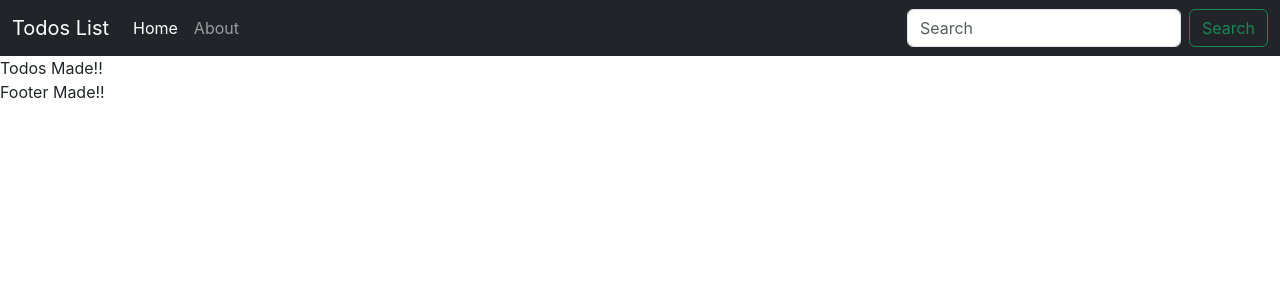
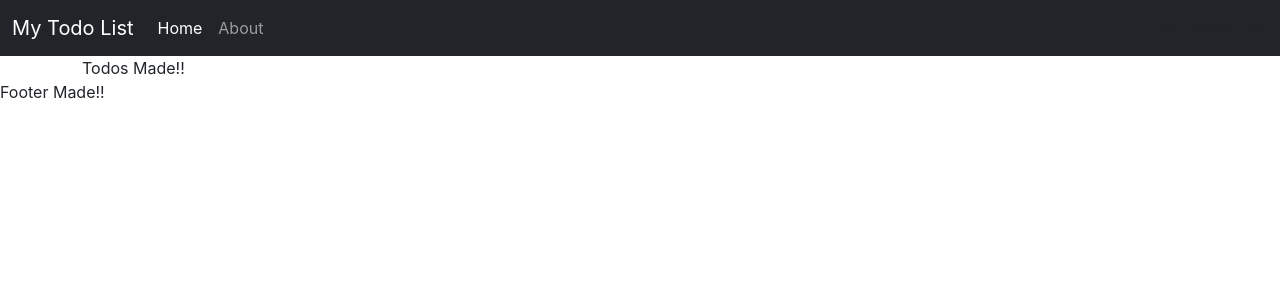
Before and after one commit to siddharth-singh-bhadouria/Starting-React, a React (Create React App) app: page / in a window 1280 px wide. Shown: the top 300 px of the page. Built offline with nearby package versions, Linux system fonts and the light colour scheme.

Commit message:
Changes in header file to make it robust for debugging

```diff
--- a/src/App.js
+++ b/src/App.js
@@ -1,4 +1,3 @@
-import logo from './logo.svg';
 import './App.css';
 import Header from './MyComponents/header';
 import { Footer } from './MyComponents/footer';
@@ -7,7 +6,7 @@
 function App() {
   return (
     <>
-      <Header />
+      <Header title='My Todo List' searchBar={false} />
       <Todos />
       <Footer />
     </>
--- a/src/MyComponents/header.js
+++ b/src/MyComponents/header.js
@@ -1,11 +1,12 @@
 import React from 'react'
+import PropTypes from 'prop-types'
 
-export default function Header() {
+export default function Header(props) {
     return (
         <div>
             <nav className="navbar navbar-expand-lg bg-dark navbar-dark">
                 <div className="container-fluid">
-                    <a className="navbar-brand" href="#">Todos List</a>
+                    <a className="navbar-brand" href="#">{props.title}</a>
                     <button className="navbar-toggler" type="button" data-bs-toggle="collapse" data-bs-target="#navbarSupportedContent" aria-controls="navbarSupportedContent" aria-expanded="false" aria-label="Toggle navigation">
                         <span className="navbar-toggler-icon"></span>
                     </button>
@@ -18,13 +19,24 @@
                                 <a className="nav-link" href="#">About</a>
                             </li>
                         </ul>
-                        <form className="d-flex" role="search">
+                        {props.searchBar ? <form className="d-flex" role="search">
                             <input className="form-control me-2" type="search" placeholder="Search" aria-label="Search" />
                             <button className="btn btn-outline-success" type="submit">Search</button>
-                        </form>
+                        </form> : 'No Search Bar'}
+
                     </div>
                 </div>
             </nav>
         </div>
     )
 }
+
+Header.defaultProps = {
+    title: 'My Todos List',
+    searchBar: true
+}
+
+Header.propTypes = {
+    title: PropTypes.string,
+    searchBar: PropTypes.bool.isRequired
+}
--- a/src/MyComponents/todos.js
+++ b/src/MyComponents/todos.js
@@ -2,7 +2,7 @@
 
 export const Todos = () => {
     return (
-        <div>
+        <div className='container'>
             Todos Made!!
         </div>
     )
```
